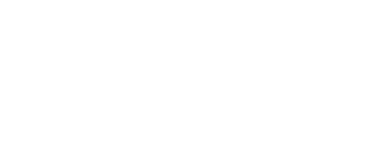
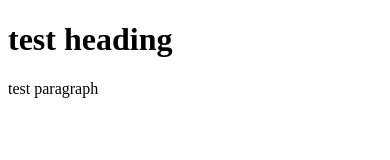
Before and after one commit to PeterJBurke/Nanostat, a plain HTML site: page data/junk.html in a window 390 px wide. Drawn offline with Linux system fonts and the light colour scheme.

```diff
--- /dev/null
+++ b/data/CSS-Reset.css
@@ -0,0 +1,48 @@
+/* http://meyerweb.com/eric/tools/css/reset/
+   v2.0 | 20110126
+   License: none (public domain)
+*/
+
+html, body, div, span, applet, object, iframe,
+h1, h2, h3, h4, h5, h6, p, blockquote, pre,
+a, abbr, acronym, address, big, cite, code,
+del, dfn, em, img, ins, kbd, q, s, samp,
+small, strike, strong, sub, sup, tt, var,
+b, u, i, center,
+dl, dt, dd, ol, ul, li,
+fieldset, form, label, legend,
+table, caption, tbody, tfoot, thead, tr, th, td,
+article, aside, canvas, details, embed,
+figure, figcaption, footer, header, hgroup,
+menu, nav, output, ruby, section, summary,
+time, mark, audio, video {
+	margin: 0;
+	padding: 0;
+	border: 0;
+	font-size: 100%;
+	font: inherit;
+	vertical-align: baseline;
+}
+/* HTML5 display-role reset for older browsers */
+article, aside, details, figcaption, figure,
+footer, header, hgroup, menu, nav, section {
+	display: block;
+}
+body {
+	line-height: 1;
+}
+ol, ul {
+	list-style: none;
+}
+blockquote, q {
+	quotes: none;
+}
+blockquote:before, blockquote:after,
+q:before, q:after {
+	content: '';
+	content: none;
+}
+table {
+	border-collapse: collapse;
+	border-spacing: 0;
+}
--- a/data/junk.html
+++ b/data/junk.html
@@ -7,6 +7,7 @@
     <title>Document</title>
 </head>
 <body>
-
+    <h1>test heading</h1>
+    <p>test paragraph</p>
 </body>
 </html>
```
Also changed, not shown: data/index.html (+7 -3 lines), 1 other file.
